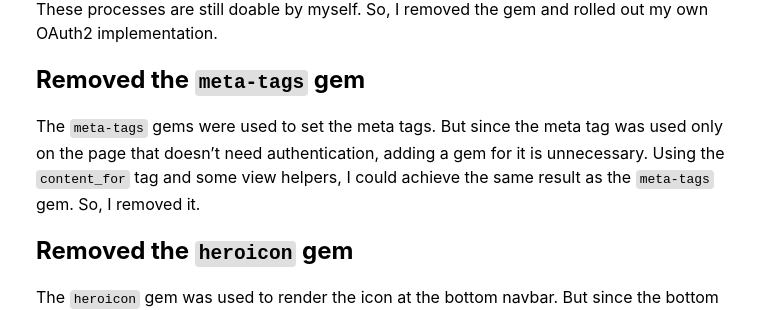
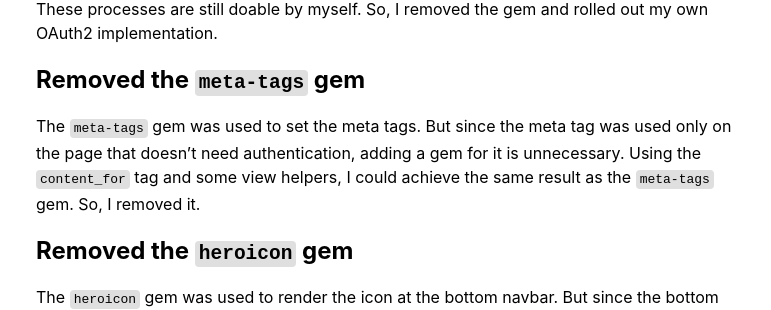
Before and after one commit to adiprnm/weblog, a Jekyll site: the page built from _posts/2025-02-10-i-ended-up-removing-more-dependencies.md, in a window 1280 px wide. Shown: the part 585-895 px from the top of the page, without its empty margins (254-1025 px from the left). Built offline with Jekyll 4.4.1, drawn with Linux system fonts in a browser that asks for light colours.

Commit message:
Fix typo in 2025-02-10-i-ended-up-removing-more-dependencies.md

```diff
--- a/_posts/2025-02-10-i-ended-up-removing-more-dependencies.md
+++ b/_posts/2025-02-10-i-ended-up-removing-more-dependencies.md
@@ -15,7 +15,7 @@ These processes are still doable by myself. So, I removed the gem and rolled out
 
 ## Removed the `meta-tags` gem
 
-The `meta-tags` gems were used to set the meta tags. But since the meta tag was used only on the page that doesn't need authentication, adding a gem for it is unnecessary. Using the `content_for` tag and some view helpers, I could achieve the same result as the `meta-tags` gem. So, I removed it.
+The `meta-tags` gem was used to set the meta tags. But since the meta tag was used only on the page that doesn't need authentication, adding a gem for it is unnecessary. Using the `content_for` tag and some view helpers, I could achieve the same result as the `meta-tags` gem. So, I removed it.
 
 ## Removed the `heroicon` gem
 
```
